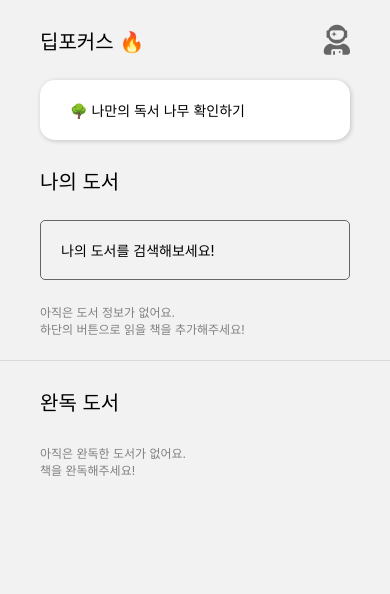
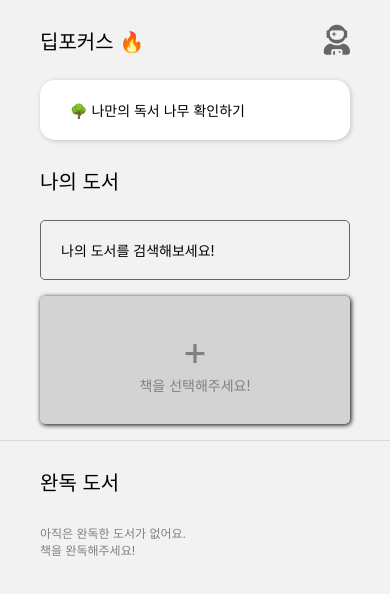
Before and after one commit to hxont/Deepfocus, a React Native app: screen /HomeScreen in a window 390 px wide. Shown: the top 594 px of the page. Built offline with nearby package versions, Linux system fonts and the light colour scheme.

Commit message:
HomeScreen 수정

```diff
--- a/src/screens/HomeScreen.jsx
+++ b/src/screens/HomeScreen.jsx
@@ -35,11 +35,11 @@ class HomeScreen extends Component {
               placeholder="나의 도서를 검색해보세요!"
             />
           </View>
-          <View style={styles.titleWrapper}>
-            <Text style={{fontSize: 12, color: 'grey'}}>
-              아직은 도서 정보가 없어요.{'\n'}
-              하단의 버튼으로 읽을 책을 추가해주세요!
-            </Text>
+          <View style={styles.AddBookBtnWrapper}>
+            <TouchableOpacity style={styles.AddBookBtn}>
+              <Text style={{fontSize: 40, color: 'grey'}}>+</Text>
+              <Text style={{color: 'grey'}}>책을 선택해주세요!</Text>
+            </TouchableOpacity>
           </View>
           <View style={styles.seperateLine}></View>
           <View style={styles.titleWrapper}>
@@ -100,6 +100,24 @@ const styles = StyleSheet.create({
     paddingHorizontal: 20,
     fontSize: 14,
   },
+  AddBookBtnWrapper: {
+    //backgroundColor: 'skyblue',
+    height: 160,
+    marginHorizontal: 40,
+    alignItems: 'center',
+    justifyContent: 'center',
+  },
+  AddBookBtn: {
+    width: '100%',
+    height: '80%',
+    backgroundColor: 'lightgrey',
+    borderRadius: 5,
+    shadowColor: '#000',
+    shadowOffset: {width: 1, height: 1},
+    shadowRadius: 5,
+    justifyContent: 'center',
+    alignItems: 'center',
+  },
   seperateLine: {
     width: '100%',
     height: 1,
```
